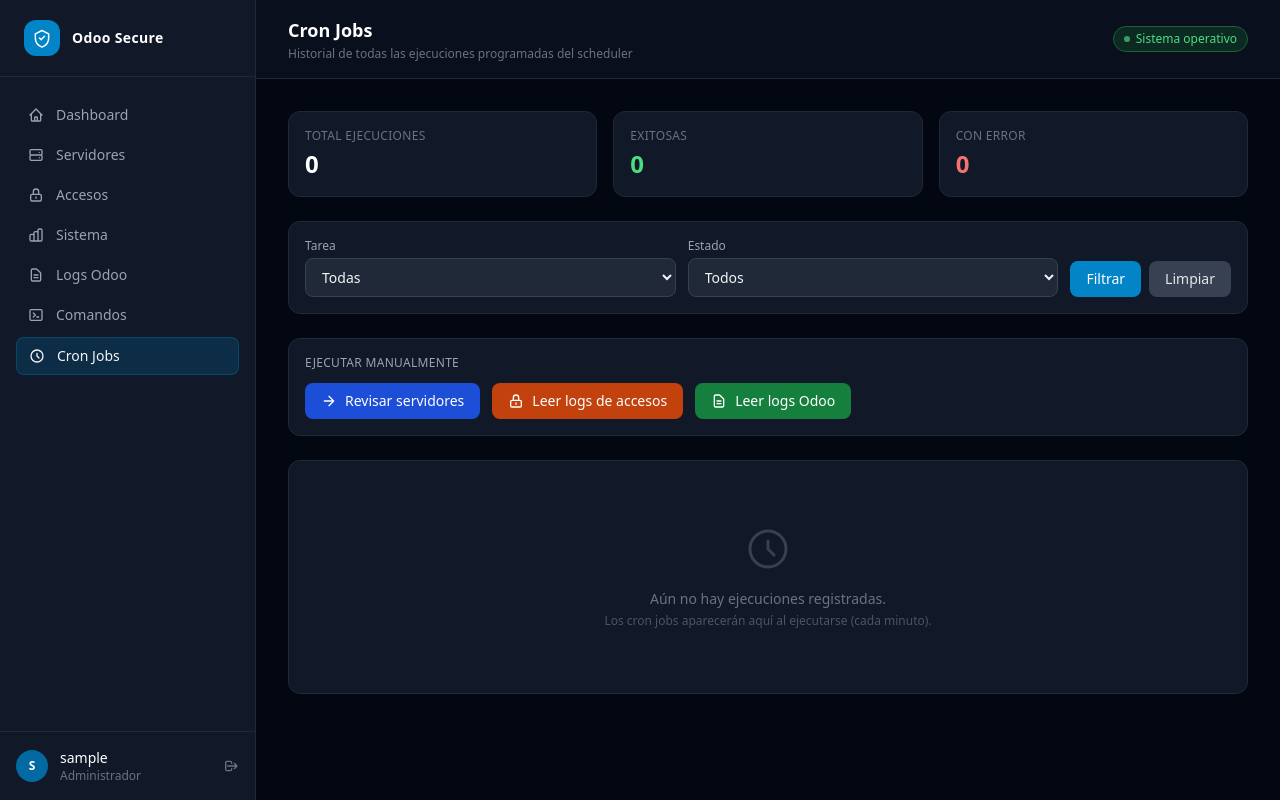
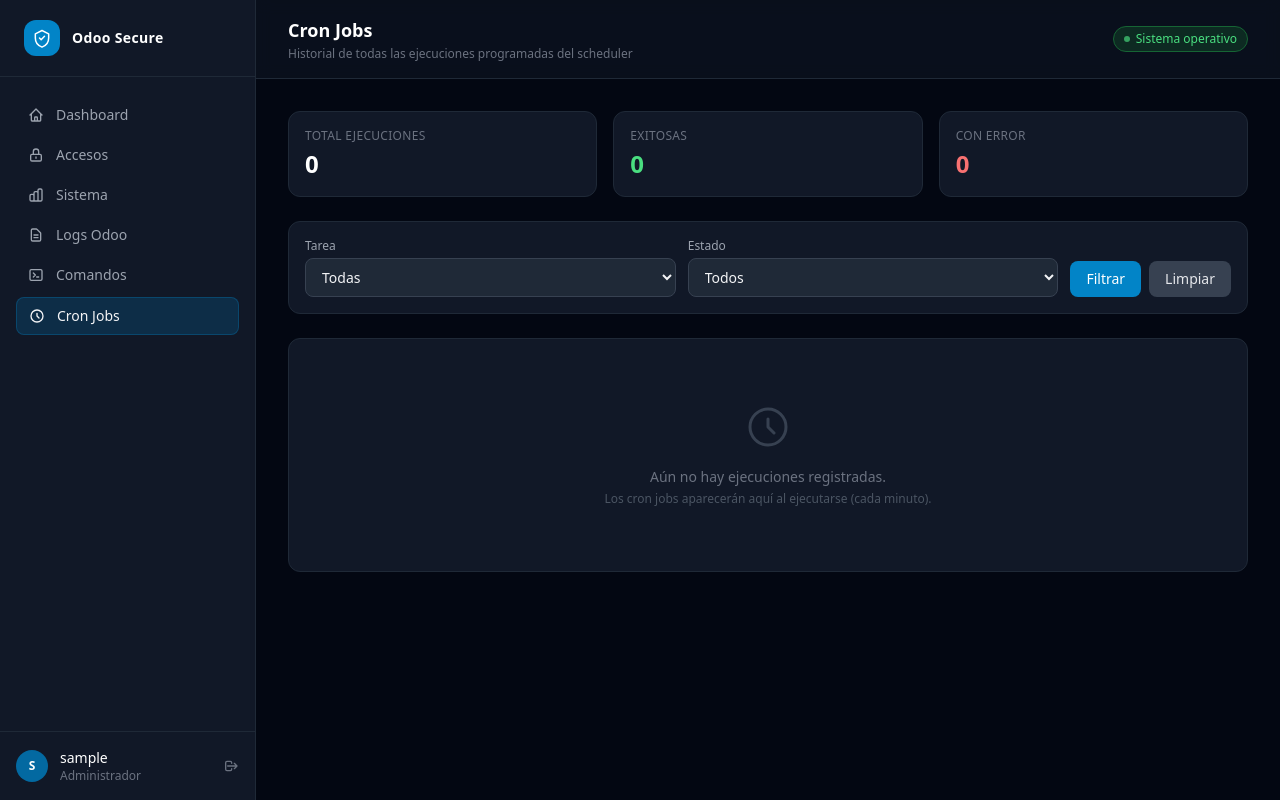
Before and after one commit to falconsoft3d/odoo-secure, a Django app: page /scheduler/ in a window 1280 px wide. Run offline with Django 5.2, Linux system fonts and the light colour scheme; the visitor is signed in with stand-in values (Sample User, id 1); data that the repository does not hold is empty; some libraries are stand-ins or nearby versions.

Commit message:
feat: quitar menu servidores y botones ejecucion manual cron

```diff
--- a/templates/core/layout.html
+++ b/templates/core/layout.html
@@ -33,16 +33,6 @@
         Dashboard
       </a>
 
-      <!-- Servidores -->
-      <a href="{% url 'servers' %}"
-         class="flex items-center gap-3 px-3 py-2 rounded-lg text-sm font-medium transition
-                {% if active_nav == 'servers' %}bg-brand-600/20 text-brand-400 border border-brand-600/30{% else %}text-gray-400 hover:text-white hover:bg-gray-800{% endif %}">
-        <svg class="w-4 h-4 shrink-0" fill="none" stroke="currentColor" viewBox="0 0 24 24">
-          <path stroke-linecap="round" stroke-linejoin="round" stroke-width="2"
-                d="M5 12h14M5 12a2 2 0 01-2-2V6a2 2 0 012-2h14a2 2 0 012 2v4a2 2 0 01-2 2M5 12a2 2 0 00-2 2v4a2 2 0 002 2h14a2 2 0 002-2v-4a2 2 0 00-2-2m-2-4h.01M17 16h.01"/>
-        </svg>
-        Servidores
-      </a>
 
       <!-- Accesos y seguridad -->
       <a href="{% url 'security' %}"
--- a/templates/core/scheduler/list.html
+++ b/templates/core/scheduler/list.html
@@ -59,52 +59,6 @@
   </div>
 </form>
 
-<!-- Manual run buttons -->
-<div class="bg-gray-900 border border-gray-800 rounded-xl p-4 mb-6">
-  <p class="text-xs text-gray-400 uppercase tracking-wide mb-3">Ejecutar manualmente</p>
-  {% if messages %}
-    {% for message in messages %}
-    <div class="mb-3 px-4 py-2 rounded-lg text-sm {% if message.tags == 'success' %}bg-green-900/40 text-green-300 border border-green-700{% else %}bg-red-900/40 text-red-300 border border-red-700{% endif %}">
-      {{ message }}
-    </div>
-    {% endfor %}
-  {% endif %}
-  <div class="flex flex-wrap gap-3">
-    <form method="post" action="{% url 'run_job' 'check_all_servers' %}">
-      {% csrf_token %}
-      <button type="submit"
-              class="flex items-center gap-2 bg-blue-700 hover:bg-blue-600 text-white px-4 py-2 rounded-lg text-sm font-medium transition">
-        <svg class="w-4 h-4" fill="none" stroke="currentColor" viewBox="0 0 24 24">
-          <path stroke-linecap="round" stroke-linejoin="round" stroke-width="2"
-                d="M5 12h14M12 5l7 7-7 7"/>
-        </svg>
-        Revisar servidores
-      </button>
-    </form>
-    <form method="post" action="{% url 'run_job' 'read_security_logs' %}">
-      {% csrf_token %}
-      <button type="submit"
-              class="flex items-center gap-2 bg-orange-700 hover:bg-orange-600 text-white px-4 py-2 rounded-lg text-sm font-medium transition">
-        <svg class="w-4 h-4" fill="none" stroke="currentColor" viewBox="0 0 24 24">
-          <path stroke-linecap="round" stroke-linejoin="round" stroke-width="2"
-                d="M12 15v2m-6 4h12a2 2 0 002-2v-6a2 2 0 00-2-2H6a2 2 0 00-2 2v6a2 2 0 002 2zm10-10V7a4 4 0 00-8 0v4h8z"/>
-        </svg>
-        Leer logs de accesos
-      </button>
-    </form>
-    <form method="post" action="{% url 'run_job' 'read_odoo_logs' %}">
-      {% csrf_token %}
-      <button type="submit"
-              class="flex items-center gap-2 bg-green-700 hover:bg-green-600 text-white px-4 py-2 rounded-lg text-sm font-medium transition">
-        <svg class="w-4 h-4" fill="none" stroke="currentColor" viewBox="0 0 24 24">
-          <path stroke-linecap="round" stroke-linejoin="round" stroke-width="2"
-                d="M9 12h6m-6 4h6m2 5H7a2 2 0 01-2-2V5a2 2 0 012-2h5.586a1 1 0 01.707.293l5.414 5.414A1 1 0 0119 9.414V19a2 2 0 01-2 2z"/>
-        </svg>
-        Leer logs Odoo
-      </button>
-    </form>
-  </div>
-</div>
 
 <!-- Table -->
 <div class="bg-gray-900 border border-gray-800 rounded-xl overflow-hidden">
```
